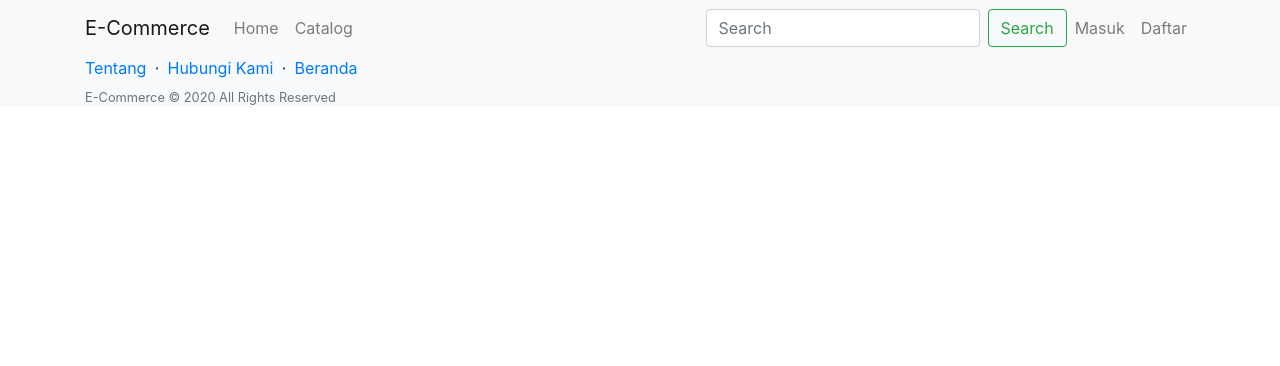
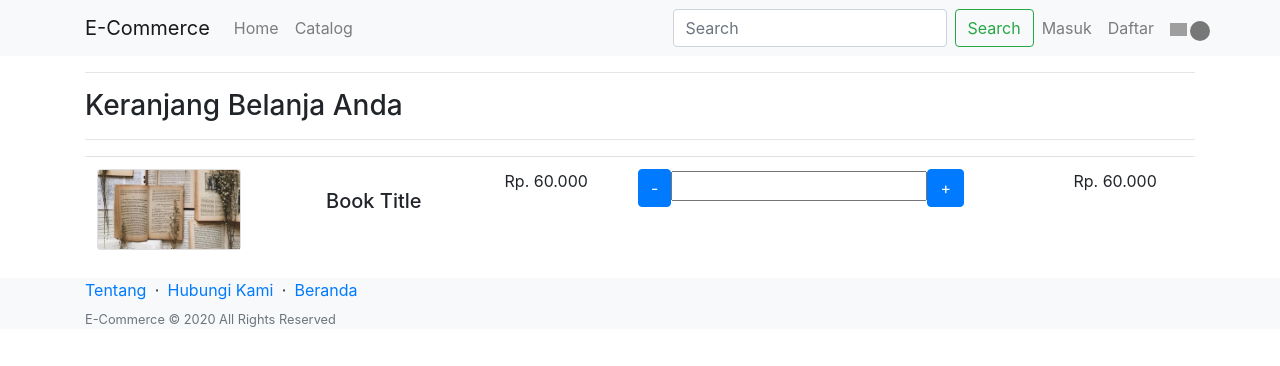
Before and after one commit to zauqi09/E-Commerce, a React (Create React App) app: page /keranjang in a window 1280 px wide. Shown: the top 366 px of the page. Built offline with nearby package versions, Linux system fonts and the light colour scheme; grey boxes are pictures that could not be loaded.

Commit message:
menabah fitur halaman keranjang

```diff
--- a/src/pages/keranjang/index.js
+++ b/src/pages/keranjang/index.js
@@ -1,5 +1,7 @@
 import React, { Component } from 'react';
-import { Container } from 'react-bootstrap';
+import { Container, Row, Col, Form, Table, Card, Button } from 'react-bootstrap';
+import carousel1 from '../../img/carousel1.jpg'
+import { connect } from 'react-redux'
 
 class Keranjang extends Component {
     constructor(props) {
@@ -8,11 +10,61 @@ class Keranjang extends Component {
     }
     render() {
         return (
-            <Container>
-
-            </Container>
+            <>
+                <Container>
+                    <hr/>
+                    <h3>Keranjang Belanja Anda</h3>
+                    <hr/>
+                </Container>
+                <Container>
+                    <Row>
+                        <Col sm={12}>
+                            <Form>
+                                <div>
+                                    <Table>
+                                        <tr>
+                                            <td>
+                                            <Card style={{ width: '9rem' }}>
+                                                <Card.Img variant="top" src={carousel1} />
+                                            </Card>
+                                            </td>
+                                            <td>
+                                            <Card.Body>
+                                                <Card.Title>Book Title</Card.Title>
+                                            </Card.Body>
+                                            </td>
+                                            <td><p>Rp. 60.000</p></td>
+                                            <td>
+                                                <div>
+                                                    <Button onClick={this.props.handleMinus} >-</Button>
+                                                    <input type="text" value={this.props.order} style={{textAlign: 'center'}} />
+                                                    <Button onClick={this.props.handlePlus} >+</Button>
+                                                </div>
+                                            </td>
+                                            <td><p>Rp. 60.000</p></td>
+                                        </tr>
+                                    </Table>
+                                </div>
+                            </Form>
+                        </Col>
+                    </Row>
+                </Container>
+            </>
          );
     }
 }
 
-export default Keranjang;
+const mapStateToProps = (state) => {
+    return {
+        order: state.order,
+    }
+}
+
+const mapDispatchToProps = (dispatch) => {
+    return {
+        handlePlus: () => dispatch('PLUS_ORDER'),
+        handleMinus: () => dispatch('MINUS_ORDER'),
+    }
+}
+
+export default connect(mapStateToProps, mapDispatchToProps)(Keranjang);
--- /dev/null
+++ b/src/reducers/cart.js
@@ -0,0 +1,21 @@
+const initialState = {
+    order: 0,
+}
+
+const CartReducer = (state = initialState, action) => {
+    if (action.type === 'PLUS_ORDER') {
+        return {
+            ...state,
+            order: state.order + 1
+        }
+    }
+    if (action.type === 'MINUS_ORDER') {
+        return {
+            ...state,
+            order: state.order -1
+        }
+    }
+    return state;
+}
+
+export default CartReducer
--- a/src/reducers/index.js
+++ b/src/reducers/index.js
@@ -1,8 +1,10 @@
 import { combineReducers } from "redux"
 import AuthReducer from "./auth"
+import CartReducer from './cart'
 
 const allReducers = combineReducers({
     auth: AuthReducer,
+    cart: CartReducer,
 })
 
 export default allReducers
--- a/src/templates/navigation/index.js
+++ b/src/templates/navigation/index.js
@@ -2,6 +2,8 @@ import React, { Component } from 'react';
 import {Navbar,Nav,Form,FormControl,Button} from 'react-bootstrap'
 import {Container} from 'react-bootstrap'
 import {NavLink} from '../../components'
+import { connect } from 'react-redux'
+import './style.css'
 
 class Navigation extends Component {
     constructor(props) {
@@ -28,6 +30,10 @@ class Navigation extends Component {
                                 <Nav className="mr-right">
                                     <NavLink link="/masuk">Masuk</NavLink>
                                     <NavLink link="/daftar">Daftar</NavLink>
+                                    <div className="troley">
+                                        <NavLink link="/keranjang"><img src="https://www.flaticon.com/svg/static/icons/svg/833/833314.svg" width="17" /></NavLink>
+                                        <div className="count">{this.props.order}</div>
+                                    </div>
                                 </Nav>
                             </Navbar.Collapse>
                 </Container>
@@ -36,4 +42,17 @@ class Navigation extends Component {
     }
 }
 
-export default Navigation;
+const mapStateToProps = (state) => {
+    return {
+        order: state.order,
+    }
+}
+
+// const mapDispatchToProps = (dispatch) => {
+//     return {
+//         handlePlus: () => dispatch('PLUS_ORDER'),
+//         handleMinus: () => dispatch('MINUS_ORDER'),
+//     }
+// }
+
+export default connect(mapStateToProps)(Navigation);
--- /dev/null
+++ b/src/templates/navigation/style.css
@@ -0,0 +1,18 @@
+.troley {
+    position: relative;
+}
+
+.count {
+    background: #777777;
+    padding: 10px;
+    border-radius: 50%;
+    min-width: 10px;
+    height: 10px;
+    line-height: 10px;
+    text-align: center;
+    color: white;
+    font-size: 11px;
+    position: absolute;
+    bottom: 7px;
+    right: -15px;
+}
```
